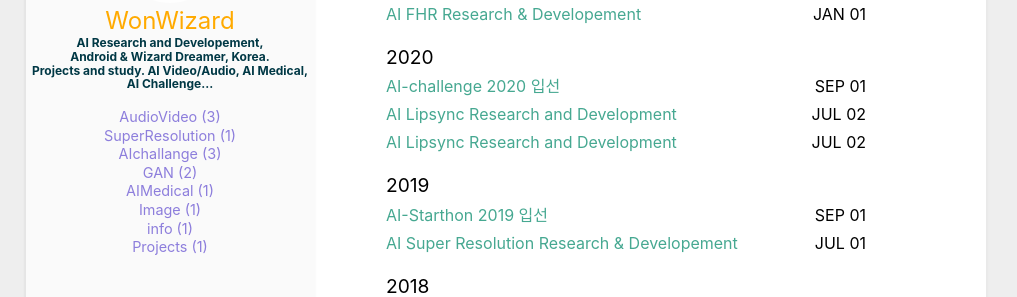
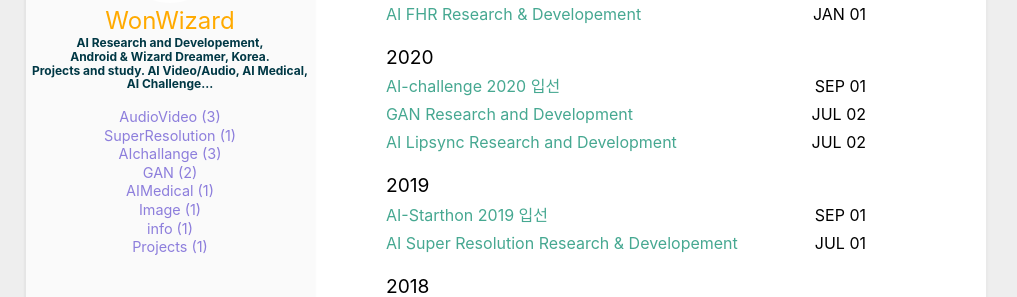
Before and after one commit to wonwizard/wonwizard.github.io, a Jekyll site: the page built from index.html, in a window 1280 px wide. Shown: the part 289-586 px from the top of the page, without its empty margins (134-1151 px from the left). Built offline with Jekyll 4.4.1, drawn with Linux system fonts in a browser that asks for light colours.

Commit message:
Update 2020-07-02-GAN_rnd.md

```diff
--- a/_posts/2020-07-02-GAN_rnd.md
+++ b/_posts/2020-07-02-GAN_rnd.md
@@ -1,5 +1,5 @@
 ---
-title: AI Lipsync Research and Development
+title: GAN Research and Development
 categories: [GAN]
 comments: true
 ---
```
